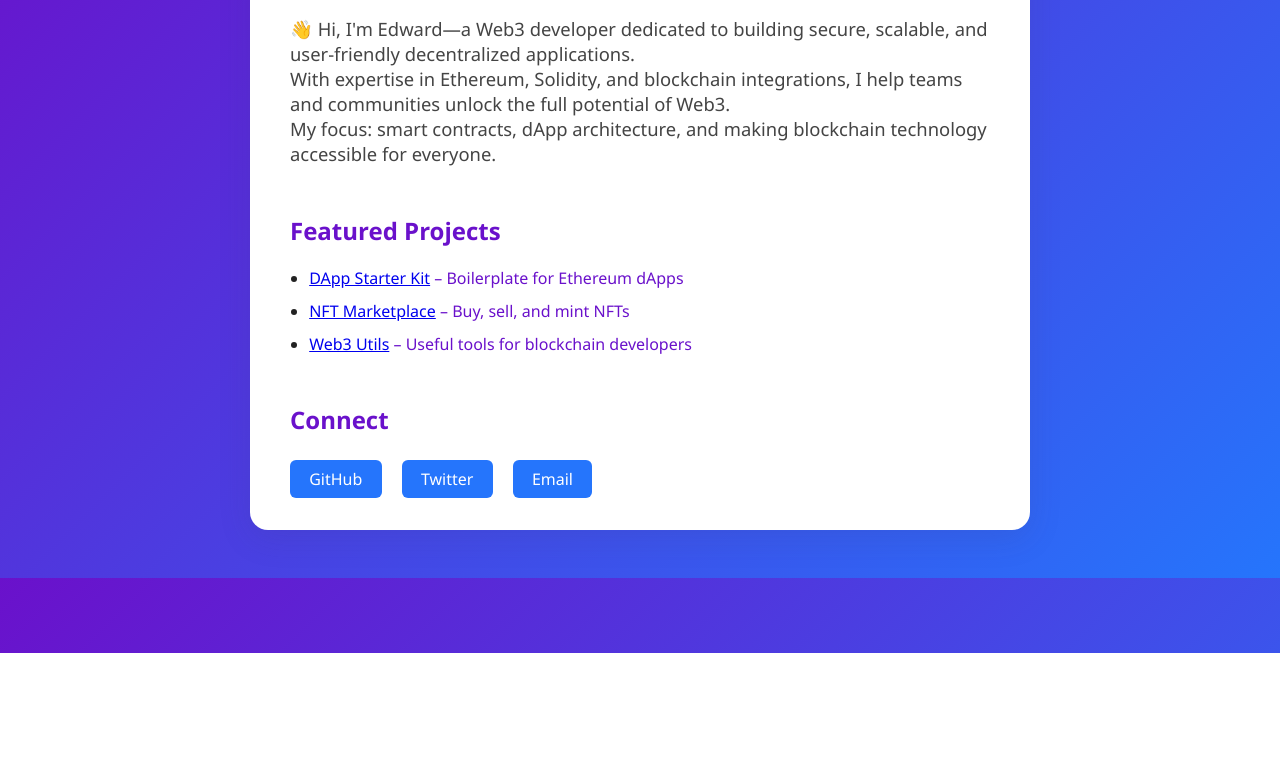
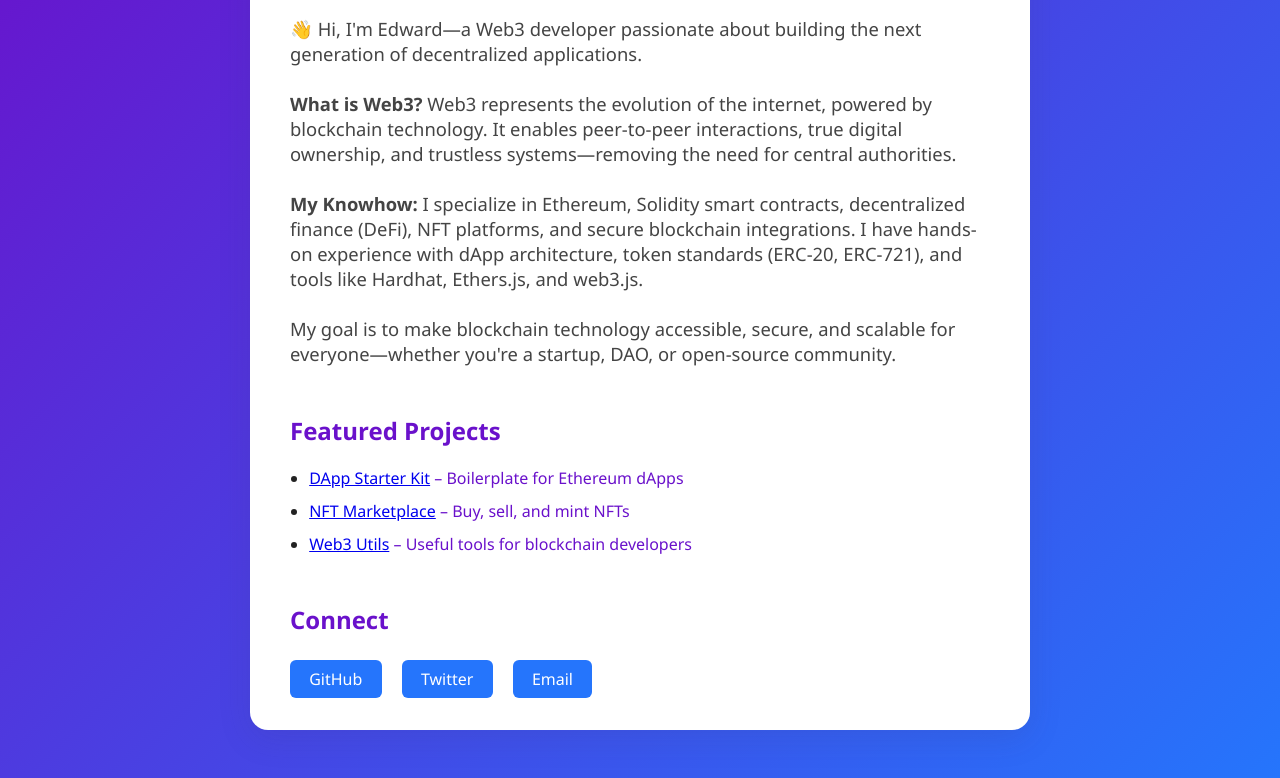
Before and after one commit to edwardgerold/edwardgerold.github.io, a plain HTML site: page index.html in a window 1280 px wide. Shown: the part 147-925 px from the top of the page. Before the commit the page ends 800 px from the top, so only its background shows below. Drawn offline with Linux system fonts and the light colour scheme.

Commit message:
Update index.html

```diff
--- a/index.html
+++ b/index.html
@@ -72,13 +72,16 @@
         <!-- Optional: Add your photo here -->
         <!-- <img src="your-photo.jpg" alt="Edward Gerold" class="avatar"> -->
         <h1>Edward Gerold</h1>
+        <!-- ...existing code... -->
         <div class="bio">
             <p>
-                👋 Hi, I'm Edward—a Web3 developer dedicated to building secure, scalable, and user-friendly decentralized applications.<br>
-                With expertise in Ethereum, Solidity, and blockchain integrations, I help teams and communities unlock the full potential of Web3.<br>
-                My focus: smart contracts, dApp architecture, and making blockchain technology accessible for everyone.
+                👋 Hi, I'm Edward—a Web3 developer passionate about building the next generation of decentralized applications.<br><br>
+                <strong>What is Web3?</strong> Web3 represents the evolution of the internet, powered by blockchain technology. It enables peer-to-peer interactions, true digital ownership, and trustless systems—removing the need for central authorities.<br><br>
+                <strong>My Knowhow:</strong> I specialize in Ethereum, Solidity smart contracts, decentralized finance (DeFi), NFT platforms, and secure blockchain integrations. I have hands-on experience with dApp architecture, token standards (ERC-20, ERC-721), and tools like Hardhat, Ethers.js, and web3.js.<br><br>
+                My goal is to make blockchain technology accessible, secure, and scalable for everyone—whether you're a startup, DAO, or open-source community.
             </p>
         </div>
+        <!-- ...existing code... -->
         <h2>Featured Projects</h2>
         <ul>
             <li>
```
